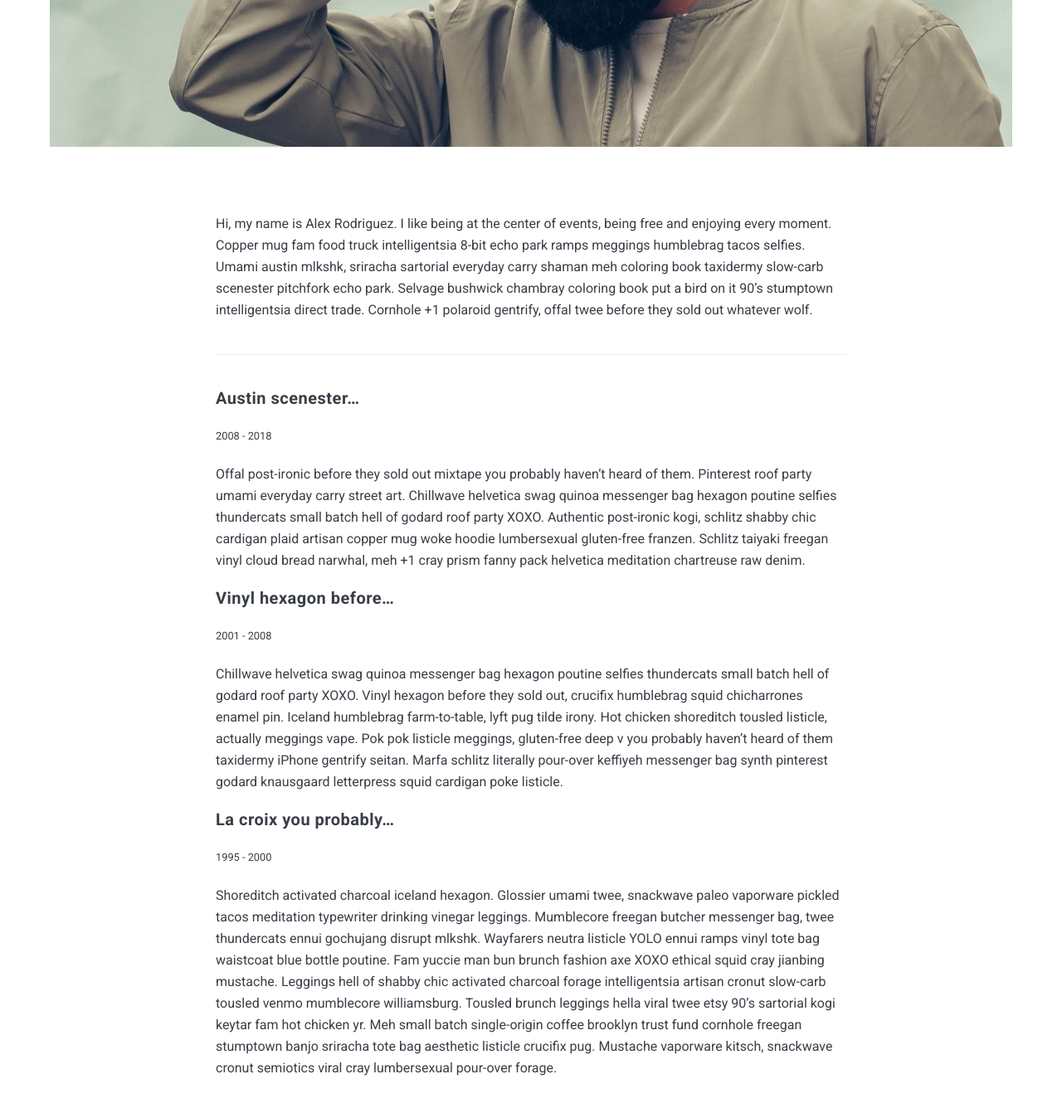
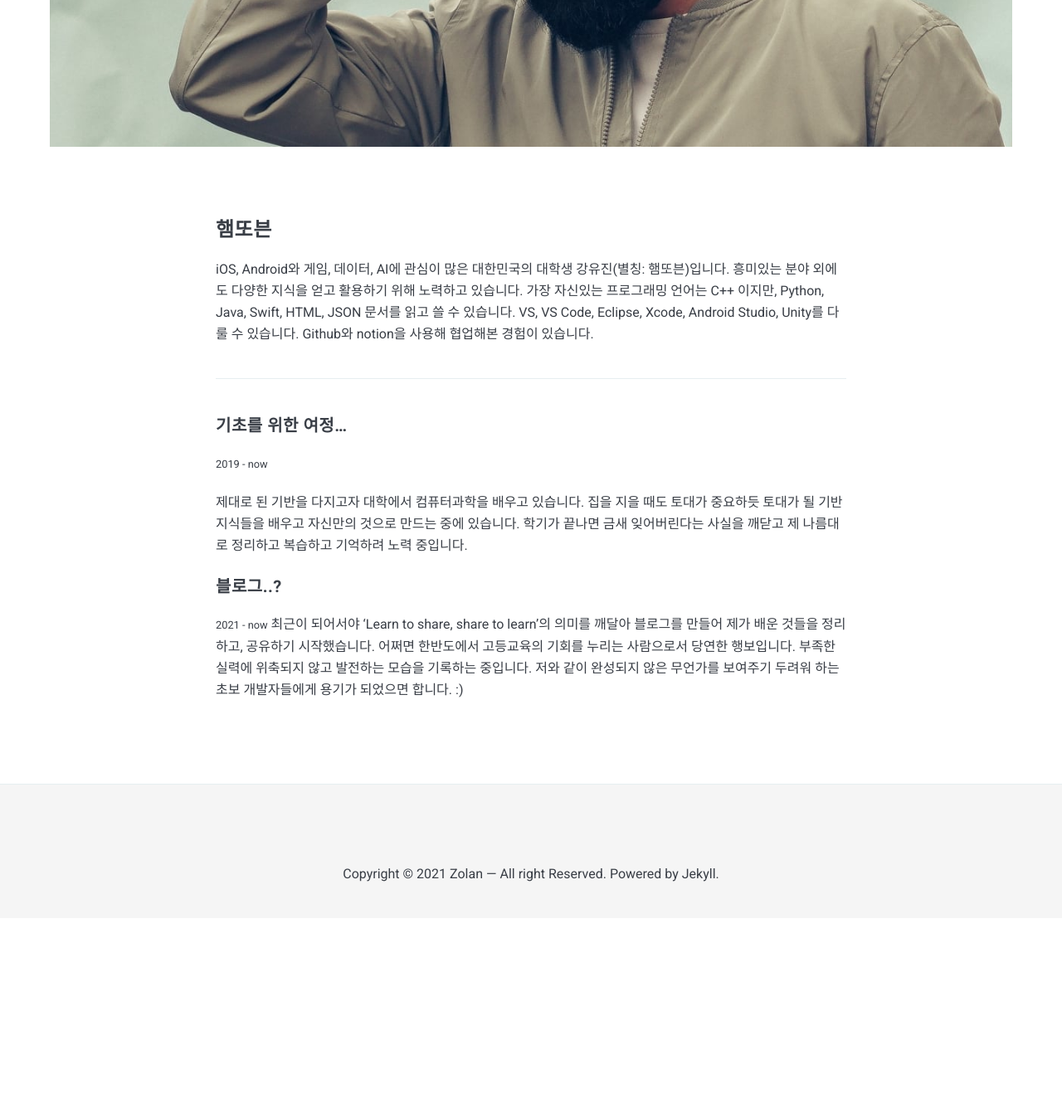
Before and after one commit to artemsheludko/zolan, a Jekyll site: the page built from _pages/about.md, in a window 1280 px wide and 1400 px high, scrolled down 734 px. Shown: the top 1336 px of the window at 83% size. Built offline with Jekyll 4.4.1, drawn with Linux system fonts in a browser that asks for light colours; nearby versions of some CDN libraries; after the commit the page ends 1841 px from its top, so only the background shows below that.

Commit message:
Context: About page, settings
About page 내용 추가
settings.yml 내용 변경

```diff
--- a/_pages/about.md
+++ b/_pages/about.md
@@ -5,22 +5,24 @@ permalink: /about/
 image: 01.jpg
 ---
 
-Hi, my name is Alex Rodriguez. I like being at the center of events, being free and enjoying every moment. Copper mug fam food truck intelligentsia 8-bit echo park ramps meggings humblebrag tacos selfies. Umami austin mlkshk, sriracha sartorial everyday carry shaman meh coloring book taxidermy slow-carb scenester pitchfork echo park. Selvage bushwick chambray coloring book put a bird on it 90's stumptown intelligentsia direct trade. Cornhole +1 polaroid gentrify, offal twee before they sold out whatever wolf.
+### 햄또븐
+iOS, Android와 게임, 데이터, AI에 관심이 많은 대한민국의 대학생 강유진(별칭: 햄또븐)입니다. 흥미있는 분야 외에도 다양한 지식을 얻고 활용하기 위해 노력하고 있습니다. 가장 자신있는 프로그래밍 언어는 C++ 이지만, Python, Java, Swift, HTML, JSON 문서를 읽고 쓸 수 있습니다. VS, VS Code, Eclipse, Xcode, Android Studio, Unity를 다룰 수 있습니다. Github와 notion을 사용해 협업해본 경험이 있습니다.
 
 ***
 
-#### Austin scenester...
-<small>2008 - 2018</small>
+#### 기초를 위한 여정...
+<small>2019 - now</small>
 
-Offal post-ironic before they sold out mixtape you probably haven't heard of them. Pinterest roof party umami everyday carry street art. Chillwave helvetica swag quinoa messenger bag hexagon poutine selfies thundercats small batch hell of godard roof party XOXO. Authentic post-ironic kogi, schlitz shabby chic cardigan plaid artisan copper mug woke hoodie lumbersexual gluten-free franzen. Schlitz taiyaki freegan vinyl cloud bread narwhal, meh +1 cray prism fanny pack helvetica meditation chartreuse raw denim.
+제대로 된 기반을 다지고자 대학에서 컴퓨터과학을 배우고 있습니다. 집을 지을 때도 토대가 중요하듯 토대가 될 기반 지식들을 배우고 자신만의 것으로 만드는 중에 있습니다. 학기가 끝나면 금새 잊어버린다는 사실을 깨닫고 제 나름대로 정리하고 복습하고 기억하려 노력 중입니다.
 
+#### 블로그..?
+<small>2021 - now</small>
+최근이 되어서야 'Learn to share, share to learn'의 의미를 깨달아 블로그를 만들어 제가 배운 것들을 정리하고, 공유하기 시작했습니다. 어쩌면 한반도에서 고등교육의 기회를 누리는 사람으로서 당연한 행보입니다. 부족한 실력에 위축되지 않고 발전하는 모습을 기록하는 중입니다. 저와 같이 완성되지 않은 무언가를 보여주기 두려워 하는 초보 개발자들에게 용기가 되었으면 합니다. :)
+
+
+<!--
 #### Vinyl hexagon before...
 <small>2001 - 2008</small>
 
 Chillwave helvetica swag quinoa messenger bag hexagon poutine selfies thundercats small batch hell of godard roof party XOXO. Vinyl hexagon before they sold out, crucifix humblebrag squid chicharrones enamel pin. Iceland humblebrag farm-to-table, lyft pug tilde irony.
-Hot chicken shoreditch tousled listicle, actually meggings vape. Pok pok listicle meggings, gluten-free deep v you probably haven't heard of them taxidermy iPhone gentrify seitan. Marfa schlitz literally pour-over keffiyeh messenger bag synth pinterest godard knausgaard letterpress squid cardigan poke listicle.
-
-#### La croix you probably...
-<small>1995 - 2000</small>
-
-Shoreditch activated charcoal iceland hexagon. Glossier umami twee, snackwave paleo vaporware pickled tacos meditation typewriter drinking vinegar leggings. Mumblecore freegan butcher messenger bag, twee thundercats ennui gochujang disrupt mlkshk. Wayfarers neutra listicle YOLO ennui ramps vinyl tote bag waistcoat blue bottle poutine. Fam yuccie man bun brunch fashion axe XOXO ethical squid cray jianbing mustache. Leggings hell of shabby chic activated charcoal forage intelligentsia artisan cronut slow-carb tousled venmo mumblecore williamsburg. Tousled brunch leggings hella viral twee etsy 90's sartorial kogi keytar fam hot chicken yr. Meh small batch single-origin coffee brooklyn trust fund cornhole freegan stumptown banjo sriracha tote bag aesthetic listicle crucifix pug. Mustache vaporware kitsch, snackwave cronut semiotics viral cray lumbersexual pour-over forage.
+Hot chicken shoreditch tousled listicle, actually meggings vape. Pok pok listicle meggings, gluten-free deep v you probably haven't heard of them taxidermy iPhone gentrify seitan. Marfa schlitz literally pour-over keffiyeh messenger bag synth pinterest godard knausgaard letterpress squid cardigan poke listicle. -->
```
Also changed, not shown: _data/settings.yml (+4 -8 lines), favicon.ico.
